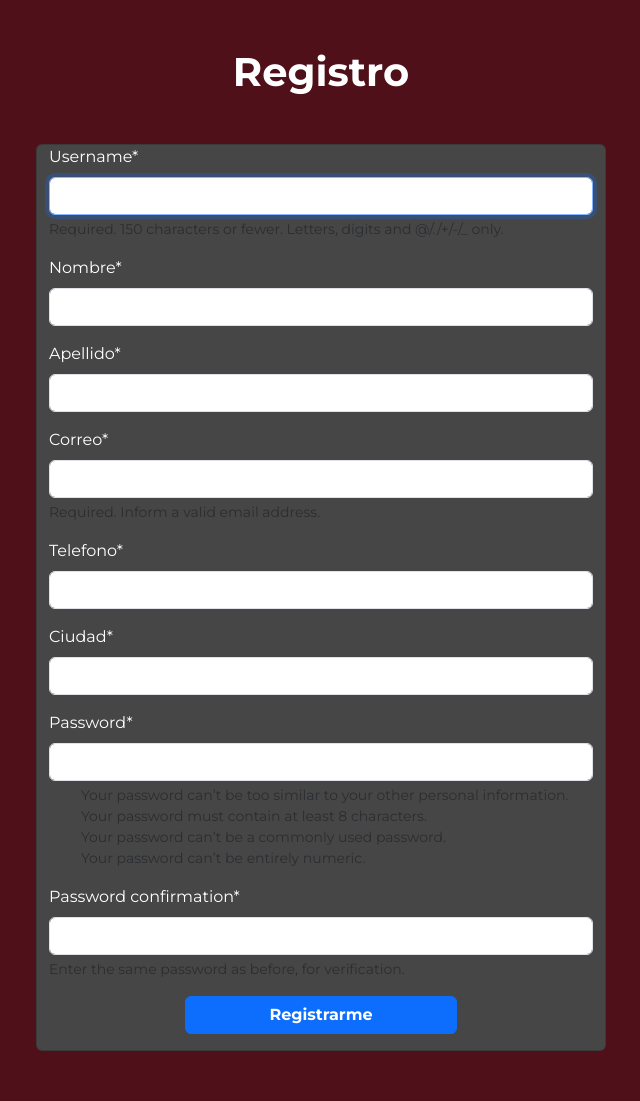
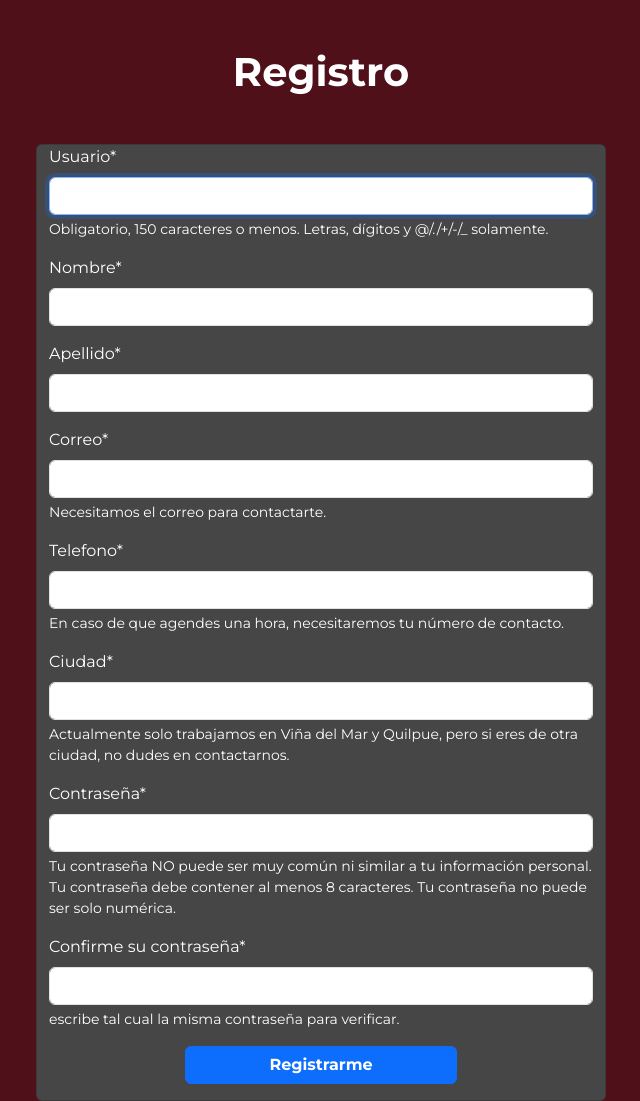
Before and after one commit to Lukelektro/PruebaSemestral, a Django app: page /registro/ in a window 1280 px wide. Shown: the whole page, without its empty margins (319-959 px from the left). Before the commit the page ends 1051 px from the top, so only its background shows below. Run offline with Django 5.2, Linux system fonts and the light colour scheme; some libraries are stand-ins or nearby versions.

Commit message:
Cambio de registro y ajuste de codigo

```diff
--- a/Proyecto-django/base/forms.py
+++ b/Proyecto-django/base/forms.py
@@ -4,6 +4,7 @@ from django.forms.widgets import NumberInput
 from django.contrib.auth.models import User
 from django.contrib.auth.forms import UserCreationForm
 import datetime
+
 from .models import mecanico,MensajeContacto,Servicio,Cita, clienteUser
 
 #**************** FORM REGISTRO/USUARIO ****************
@@ -11,9 +12,16 @@ from .models import mecanico,MensajeContacto,Servicio,Cita, clienteUser
 class usuarioNuevosParametros(UserCreationForm):
     nombre = forms.CharField(max_length=100, required=True)
     apellido = forms.CharField(max_length=100, required=True)
-    correo = forms.EmailField(max_length=254, help_text='Required. Inform a valid email address.')
-    telefono = forms.CharField(max_length=20)
-    ciudad = forms.CharField(max_length=50)
+    correo = forms.EmailField(max_length=254, help_text='Necesitamos el correo para contactarte.')
+    telefono = forms.CharField(max_length=20, help_text='En caso de que agendes una hora, necesitaremos tu número de contacto.')
+    ciudad = forms.CharField(max_length=50, help_text='Actualmente solo trabajamos en Viña del Mar y Quilpue, pero si eres de otra ciudad, no dudes en contactarnos.')
+
+    # Cambia el mensajito de ayuda de la contraseña y usuario
+    username = forms.CharField(label='Usuario', max_length=150, help_text='Obligatorio, 150 caracteres o menos. Letras, dígitos y @/./+/-/_ solamente.')
+    password1 = forms.CharField(label='Contraseña', widget=forms.PasswordInput, help_text="""Tu contraseña NO puede ser muy común ni similar a tu información personal.
+                                                                         Tu contraseña debe contener al menos 8 caracteres.
+                                                                         Tu contraseña no puede ser solo numérica.""")
+    password2 = forms.CharField(label='Confirme su contraseña',widget=forms.PasswordInput, help_text='escribe tal cual la misma contraseña para verificar.')
 
     class Meta:
         model = User
--- a/Proyecto-django/base/static/css/base.css
+++ b/Proyecto-django/base/static/css/base.css
@@ -29,6 +29,9 @@ html {
     font-family: 'Montserrat',sans-serif;
 }
 
+.text-white {
+    color: #fff;
+}
 
 body {
     margin: 0;
--- a/Proyecto-django/base/static/css/registro.css
+++ b/Proyecto-django/base/static/css/registro.css
@@ -0,0 +1,3 @@
+.form-text {
+    color: #FFF !important;
+}
--- a/Proyecto-django/base/templates/base/registro.html
+++ b/Proyecto-django/base/templates/base/registro.html
@@ -6,6 +6,7 @@
 <html>
 
 <head>
+
   <!-- Bootstrap -->
   <link href="https://cdn.jsdelivr.net/npm/bootstrap@5.3.3/dist/css/bootstrap.min.css" rel="stylesheet"
         integrity="sha384-QWTKZyjpPEjISv5WaRU9OFeRpok6YctnYmDr5pNlyT2bRjXh0JMhjY6hW+ALEwIH" crossorigin="anonymous" />
@@ -17,8 +18,8 @@
   <link href="https://fonts.googleapis.com/css2?family=Montserrat:wght@300;400;700;900&display=swap" rel="stylesheet">
 
   <!-- css -->
+  <link rel="stylesheet" href="{% static 'css/registro.css' %}">
   <link rel="stylesheet" href="{% static 'css/base.css' %}">
-  <link rel="stylesheet" href="{% static 'css/registro.css' %}">
 
   <title>Registro</title>
 
--- a/Proyecto-django/mecanica/settings.py
+++ b/Proyecto-django/mecanica/settings.py
@@ -44,9 +44,10 @@ INSTALLED_APPS = [
     'django.contrib.humanize',
 ]
 
+#admitir el uso de los formularios de crispy
 CRISPY_ALLOWED_TEMPLATE_PACKS = "bootstrap5"
 
-# Add or update the CRISPY_TEMPLATE_PACK setting
+#para utilizar el template pack de bootstrap 5
 CRISPY_TEMPLATE_PACK = 'bootstrap5'
 
 
```
Also changed, not shown: Proyecto-django/db.sqlite3.
